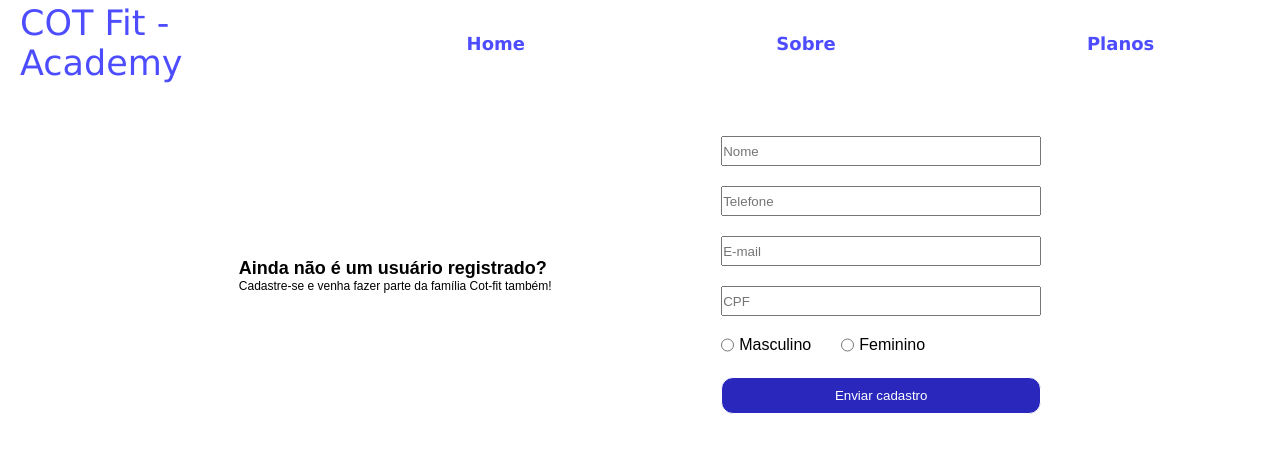
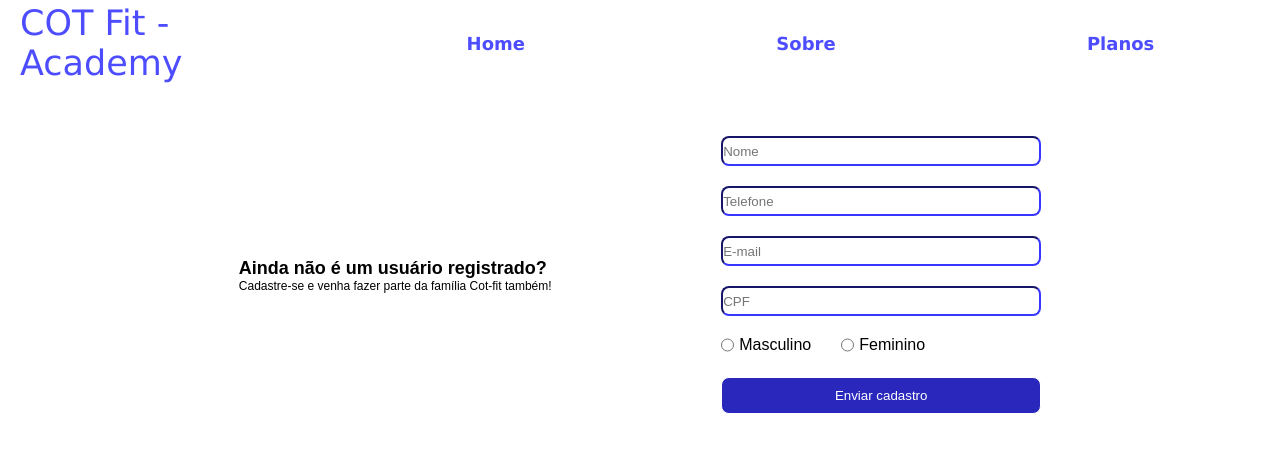
Before and after one commit to k-js/CodFit-Academy, a React (Vite) app: page / in a window 1280 px wide. Shown: the top 452 px of the page. Built offline with nearby package versions, Linux system fonts and the light colour scheme.

Commit message:
Ajustando css
Ajustando css

```diff
--- a/src/pages/CadClientes/CadClientes.css
+++ b/src/pages/CadClientes/CadClientes.css
@@ -11,6 +11,7 @@
     width: 33%;
     height: 15%;
     font-size: 12px;
+    color: black;
 }
 
 .text>h3{
@@ -23,7 +24,6 @@
     display: flex;
     flex-direction: column;
     width: 25%;
-    border-radius: 12px;
 }
 
 .formCadastro>label{
@@ -33,12 +33,14 @@
 .formCadastro>input{
     height: 30px;
     margin-bottom: 20px;
+    border-radius: 8px;
+    border-color: #2927bc;
 }
 
 .formCadastro>button{
     padding-top: 10px;
     padding-bottom: 10px;
-    border-radius: 12px;
+    border-radius: 8px;
     color: #ffffff;
     background-color: #2927bc;
     border: #ffffff 1px solid;
```
